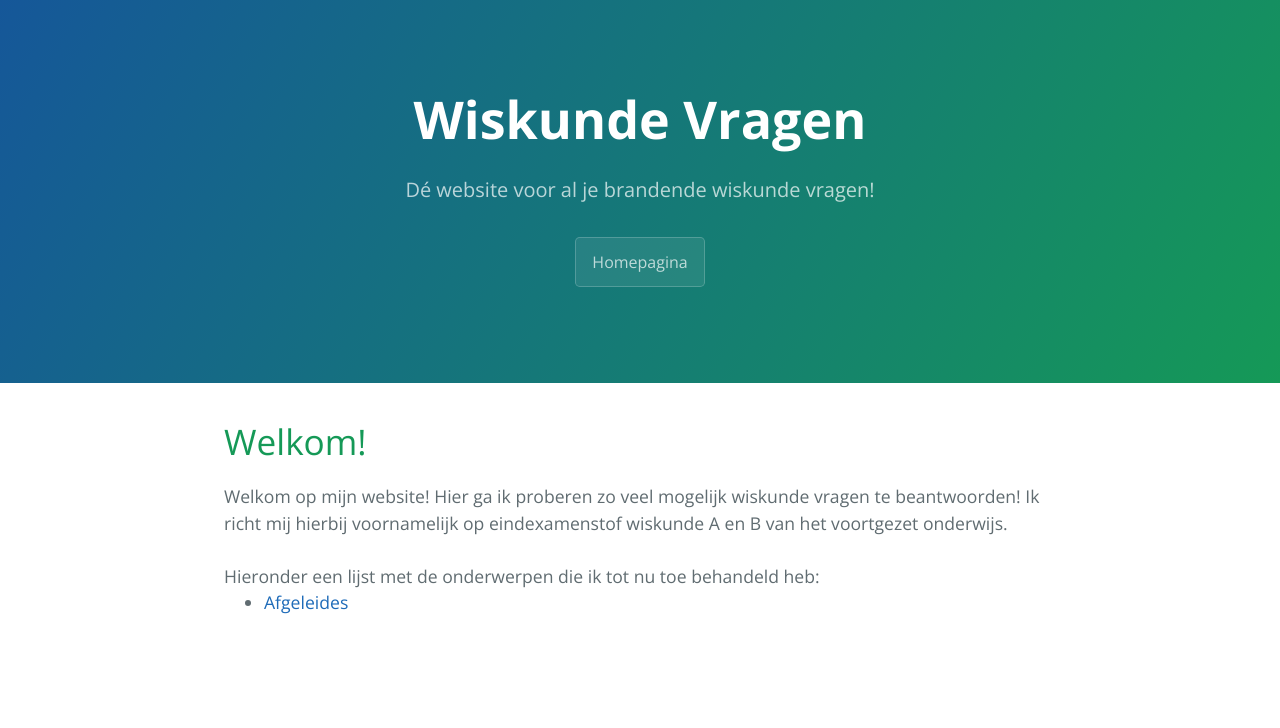
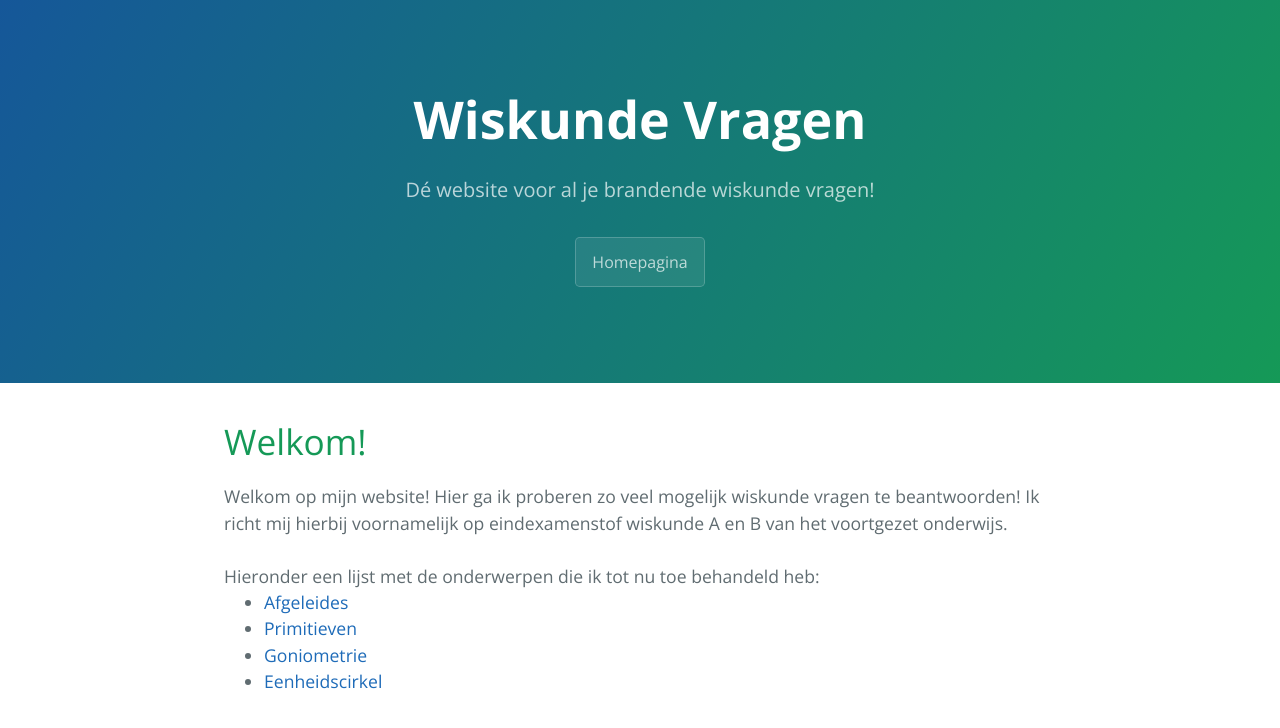
Before and after one commit to wiskundevragen/wiskundevragen.github.io, a Jekyll site: the page built from index.html, in a window 1280 px wide. Shown: the top 728 px of the page. Built offline with Jekyll 4.4.1, drawn with Linux system fonts in a browser that asks for light colours.

Commit message:
expand home page content

```diff
--- a/index.html
+++ b/index.html
@@ -12,4 +12,7 @@ voornamelijk op eindexamenstof wiskunde A en B van het voortgezet onderwijs.
 Hieronder een lijst met de onderwerpen die ik tot nu toe behandeld heb:
 <ul>
 	<li><a href='afgeleides/afgeleides.html'>Afgeleides</a></li>
+	<li><a href='primitieven/primitieven.html'>Primitieven</a></li>
+	<li><a href='gonio/index.html'>Goniometrie</a></li>
+	<li><a href='gonio/eenheidscirkel.html'>Eenheidscirkel</a></li>
 </ul>
```
